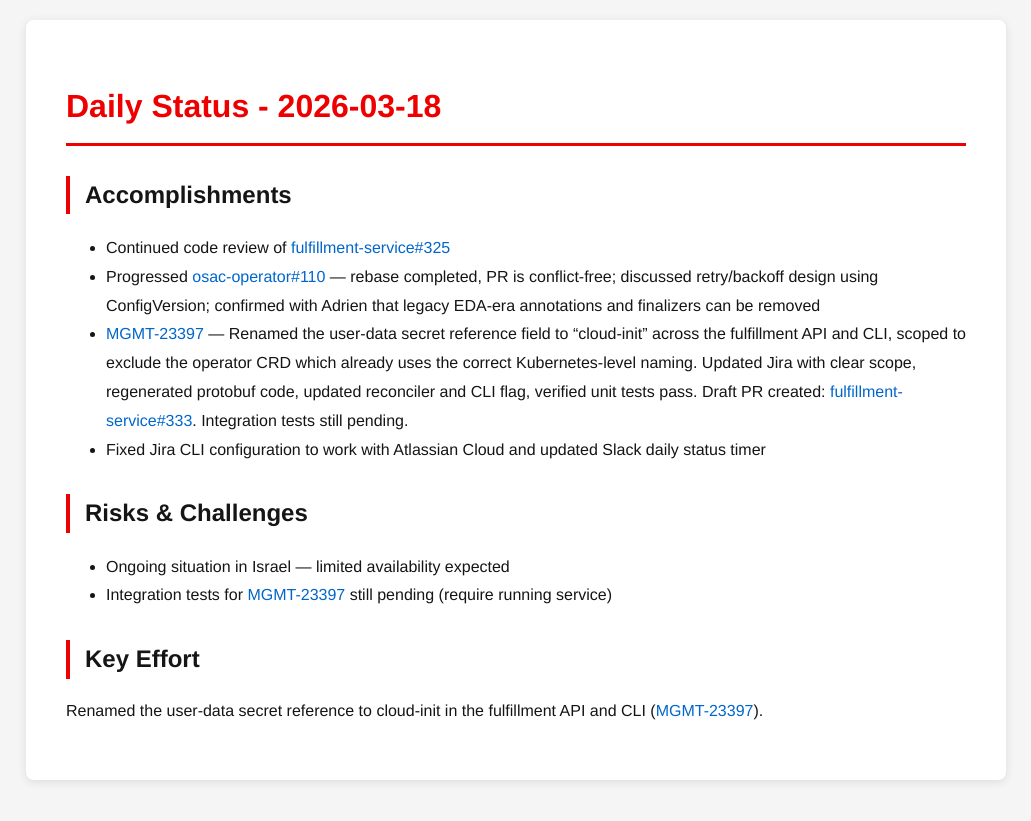
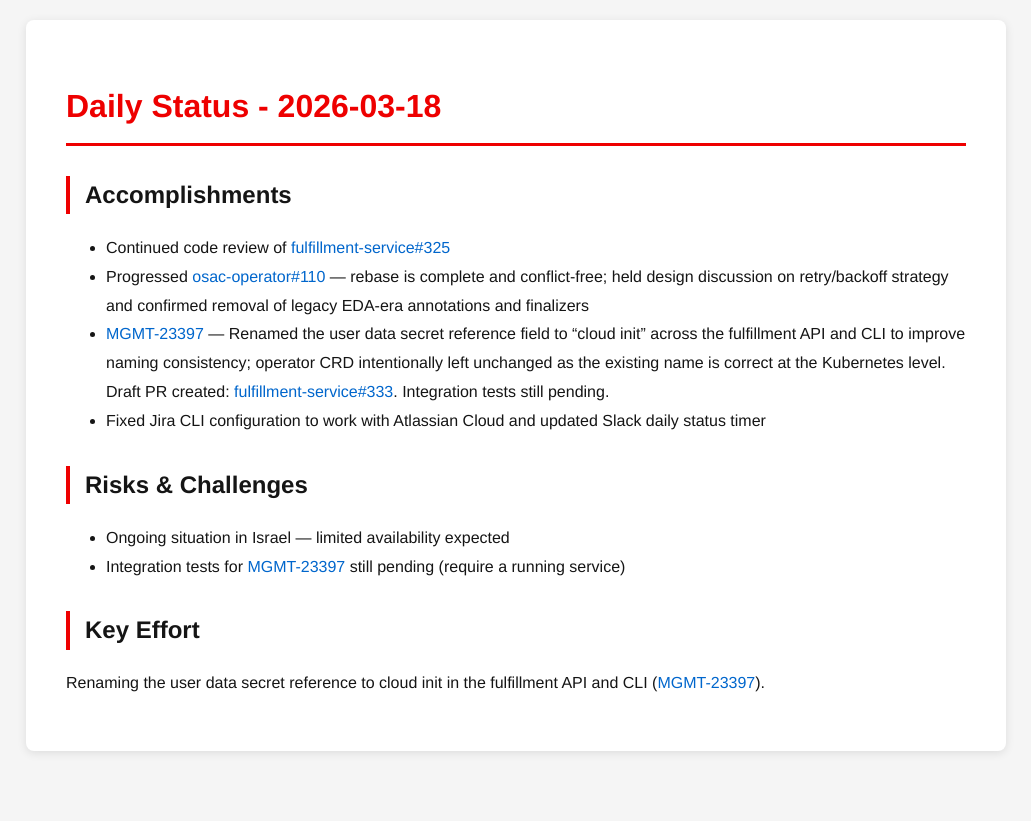
Before and after one commit to tzvatot/daily-status, a Jekyll site: the page built from 2026-03-18.md, in a window 1280 px wide. Shown: the top 821 px of the page, without its empty margins (124-1155 px from the left). Built offline with Jekyll 4.4.1, drawn with Linux system fonts in a browser that asks for light colours.

Commit message:
Daily status update - 2026-03-18

```diff
--- a/2026-03-18.md
+++ b/2026-03-18.md
@@ -8,13 +8,13 @@
 
 ## Accomplishments
 - Continued code review of [fulfillment-service#325](https://github.com/osac-project/fulfillment-service/pull/325)
-- Progressed [osac-operator#110](https://github.com/osac-project/osac-operator/pull/110) — rebase completed, PR is conflict-free; discussed retry/backoff design using ConfigVersion; confirmed with Adrien that legacy EDA-era annotations and finalizers can be removed
-- [MGMT-23397](https://issues.redhat.com/browse/MGMT-23397) — Renamed the user-data secret reference field to "cloud-init" across the fulfillment API and CLI, scoped to exclude the operator CRD which already uses the correct Kubernetes-level naming. Updated Jira with clear scope, regenerated protobuf code, updated reconciler and CLI flag, verified unit tests pass. Draft PR created: [fulfillment-service#333](https://github.com/osac-project/fulfillment-service/pull/333). Integration tests still pending.
+- Progressed [osac-operator#110](https://github.com/osac-project/osac-operator/pull/110) — rebase is complete and conflict-free; held design discussion on retry/backoff strategy and confirmed removal of legacy EDA-era annotations and finalizers
+- [MGMT-23397](https://issues.redhat.com/browse/MGMT-23397) — Renamed the user data secret reference field to "cloud init" across the fulfillment API and CLI to improve naming consistency; operator CRD intentionally left unchanged as the existing name is correct at the Kubernetes level. Draft PR created: [fulfillment-service#333](https://github.com/osac-project/fulfillment-service/pull/333). Integration tests still pending.
 - Fixed Jira CLI configuration to work with Atlassian Cloud and updated Slack daily status timer
 
 ## Risks & Challenges
 - Ongoing situation in Israel — limited availability expected
-- Integration tests for [MGMT-23397](https://issues.redhat.com/browse/MGMT-23397) still pending (require running service)
+- Integration tests for [MGMT-23397](https://issues.redhat.com/browse/MGMT-23397) still pending (require a running service)
 
 ## Key Effort
-Renamed the user-data secret reference to cloud-init in the fulfillment API and CLI ([MGMT-23397](https://issues.redhat.com/browse/MGMT-23397)).
+Renaming the user data secret reference to cloud init in the fulfillment API and CLI ([MGMT-23397](https://issues.redhat.com/browse/MGMT-23397)).
```
